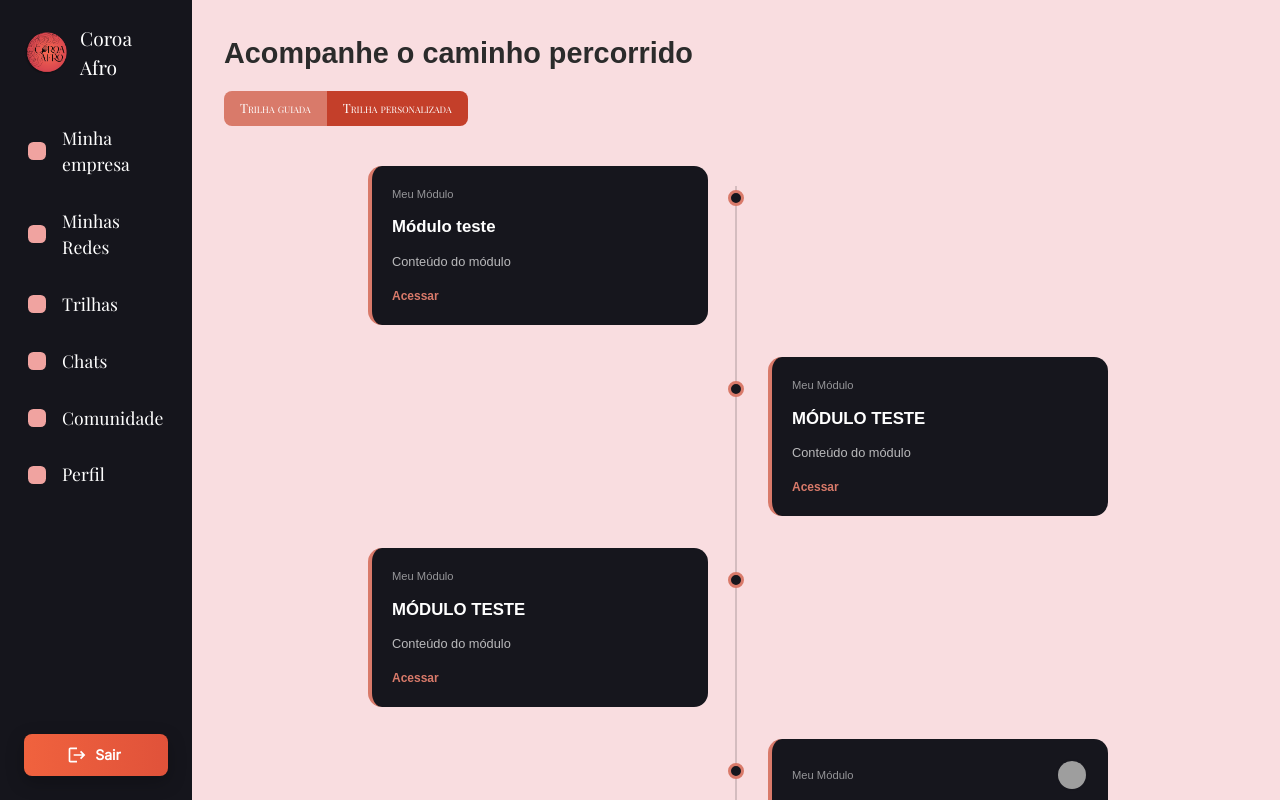
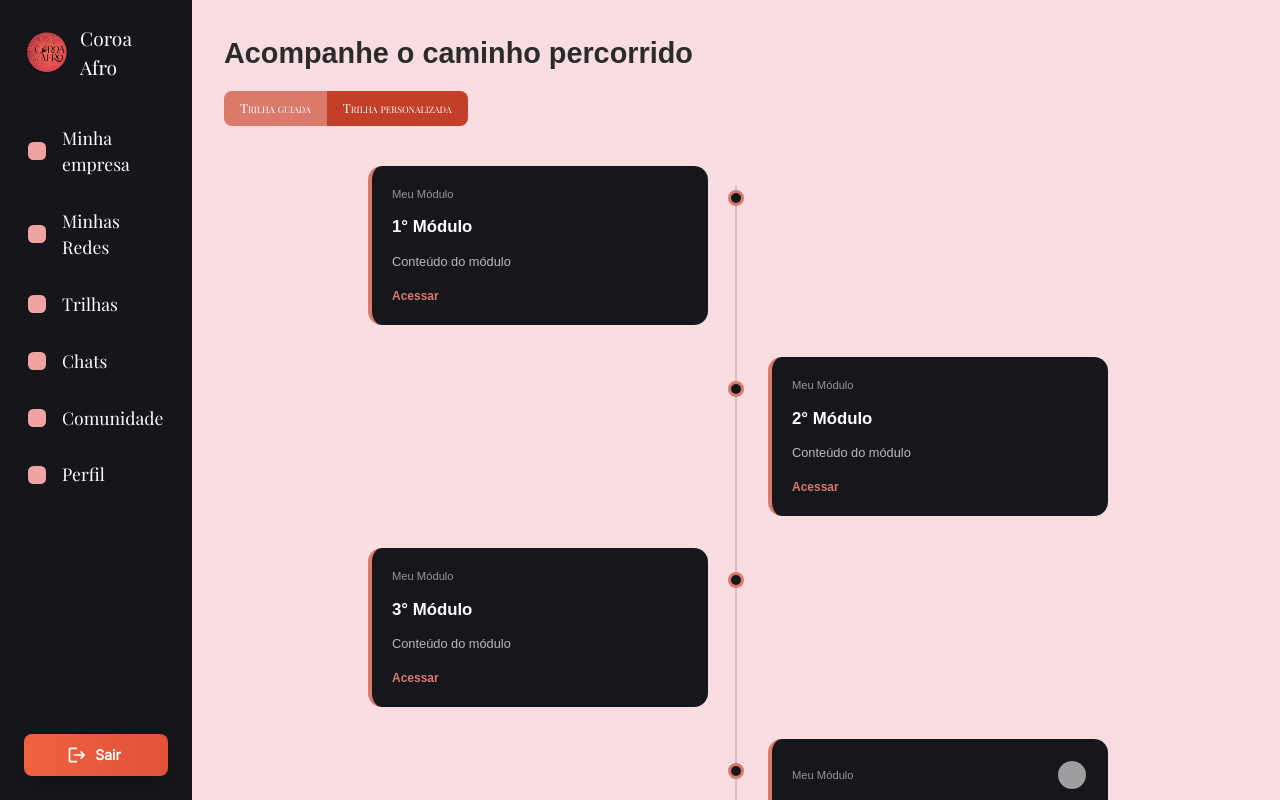
Before and after one commit to Felipejbm/CoroaAfro, a React (Vite) app: page /trilha-personalizada in a window 1280 px wide. Shown: the top 800 px of the page. Built offline with nearby package versions, Linux system fonts and the light colour scheme; grey boxes are pictures that could not be loaded.

Commit message:
fix(imports) correçao imports Navbar: navbar.types -> navbar.types.ts

```diff
--- a/src/components/NavBar/NavBar.tsx
+++ b/src/components/NavBar/NavBar.tsx
@@ -1,5 +1,5 @@
 import { Avatar, List, ListItemButton, Stack, Typography, Button } from "@mui/material";
-import { navItems } from "./NavBar.utils";
+import { navItems } from "./NavBar.utils.ts";
 import { useLocation, useNavigate } from "react-router-dom";
 import LogoutIcon from "@mui/icons-material/Logout";
 import { fonts } from "../../styles/theme";
--- a/src/components/NavBar/NavBar.utils.ts
+++ b/src/components/NavBar/NavBar.utils.ts
@@ -1,4 +1,4 @@
-import type { NavItem } from "./NavBar.types";
+import type { NavItem } from "./NavBar.types.ts";
 
 export const navItems: NavItem[] = [
     { label: "Minha empresa", href: "/dashboard-financeiro" },
--- a/src/components/NavMentor/NavBar.tsx
+++ b/src/components/NavMentor/NavBar.tsx
@@ -1,5 +1,5 @@
 import { Avatar, List, ListItemButton, Stack, Typography } from "@mui/material";
-import { navItems } from "./NavBar.utils";
+import { navItems } from "./NavBar.utils.ts";
 import { useLocation, useNavigate } from "react-router-dom";
 
 export default function NavBarMentor() {
--- a/src/components/NavMentor/NavBar.utils.ts
+++ b/src/components/NavMentor/NavBar.utils.ts
@@ -1,4 +1,4 @@
-import type { NavItem } from "./NavBar.types";
+import type { NavItem } from "./NavBar.types.ts";
 
 export const navItems: NavItem[] = [
     { label: "Dashboard", href: "/dashboard-mentor" },
--- a/src/pages/CriarTrilhaPersonalizada/Etapa1/CriarTrilhaPersonalizada.tsx
+++ b/src/pages/CriarTrilhaPersonalizada/Etapa1/CriarTrilhaPersonalizada.tsx
@@ -5,7 +5,7 @@ import { suggestions } from "./CriarTrilhaPersonalizada.utils";
 import PushPinIcon from "@mui/icons-material/PushPin";
 import ArrowBackIcon from "@mui/icons-material/ArrowBack";
 import ArrowForwardIcon from "@mui/icons-material/ArrowForward";
-import NavBar from "../../../components/NavBar/NavBar";
+import NavBar from "../../../Components/NavBar/NavBar";
 import { useNavigate } from "react-router-dom";
 
 export default function CriarTrilhaPersonalizada1() {
--- a/src/pages/Trilhas/TrilhaPersonalizada/TrilhasPersonalizada.utils.ts
+++ b/src/pages/Trilhas/TrilhaPersonalizada/TrilhasPersonalizada.utils.ts
@@ -1,8 +1,8 @@
 import type { ModuleItem } from "./TrilhaPersonalizada.types";
 
 export const modules: ModuleItem[] = [
-    { title: "Módulo teste", content: "Conteúdo do módulo" },
-    { title: "MÓDULO TESTE", content: "Conteúdo do módulo" },
-    { title: "MÓDULO TESTE", content: "Conteúdo do módulo" },
-    { title: "MÓDULO TESTE", content: "Conteúdo do módulo", avatar: "https://picsum.photos/seed/user/60/60" },
+    { title: "1° Módulo ", content: "Conteúdo do módulo" },
+    { title: "2° Módulo", content: "Conteúdo do módulo" },
+    { title: "3° Módulo", content: "Conteúdo do módulo" },
+    { title: "4° Módulo", content: "Conteúdo do módulo", avatar: "https://picsum.photos/seed/user/60/60" },
 ];
```
